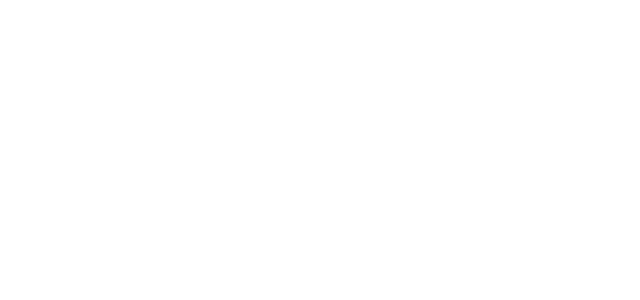
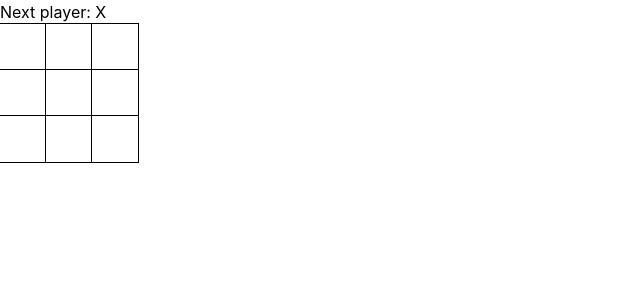
Before and after one commit to oOFaYOo/easy_games_for_two, a React (Create React App) app: page / in a window 1280 px wide. Shown: the top 300 px of the page, without its empty margins (0-640 px from the left). Built offline with nearby package versions, Linux system fonts and the light colour scheme.

Commit message:
init tictactoe

```diff
--- a/src/App.tsx
+++ b/src/App.tsx
@@ -1,9 +1,10 @@
 import React from 'react';
+import TicTacToe from "./TicTacToe";
 
 function App() {
   return (
     <div className="">
-
+      <TicTacToe />
     </div>
   );
 }
--- /dev/null
+++ b/src/TicTacToe/Board/index.tsx
@@ -0,0 +1,72 @@
+import React from "react";
+import Square from "../Square";
+
+function calculateWinner(squares: string[]) {
+    const lines = [
+        [0, 1, 2],
+        [3, 4, 5],
+        [6, 7, 8],
+        [0, 3, 6],
+        [1, 4, 7],
+        [2, 5, 8],
+        [0, 4, 8],
+        [2, 4, 6],
+    ];
+    for (let i = 0; i < lines.length; i++) {
+        const [a, b, c] = lines[i];
+        if (squares[a] && squares[a] === squares[b] && squares[a] === squares[c]) {
+            return squares[a];
+        }
+    }
+    return null;
+}
+
+const Board = ({
+                   xIsNext,
+                   squares,
+                   onPlay
+               }: { xIsNext: boolean, squares: string[], onPlay: (nextSquares: string[]) => void }) => {
+    function handleClick(i: any) {
+        if (calculateWinner(squares) || squares[i]) {
+            return;
+        }
+        const nextSquares = squares.slice();
+        if (xIsNext) {
+            nextSquares[i] = 'X';
+        } else {
+            nextSquares[i] = 'O';
+        }
+        onPlay(nextSquares);
+    }
+
+    const winner = calculateWinner(squares);
+    let status;
+    if (winner) {
+        status = 'Winner: ' + winner;
+    } else {
+        status = 'Next player: ' + (xIsNext ? 'X' : 'O');
+    }
+
+    return (
+        <>
+            <div>{status}</div>
+            <div>
+                <Square value={squares[0]} onSquareClick={() => handleClick(0)}/>
+                <Square value={squares[1]} onSquareClick={() => handleClick(1)}/>
+                <Square value={squares[2]} onSquareClick={() => handleClick(2)}/>
+            </div>
+            <div>
+                <Square value={squares[3]} onSquareClick={() => handleClick(3)}/>
+                <Square value={squares[4]} onSquareClick={() => handleClick(4)}/>
+                <Square value={squares[5]} onSquareClick={() => handleClick(5)}/>
+            </div>
+            <div>
+                <Square value={squares[6]} onSquareClick={() => handleClick(6)}/>
+                <Square value={squares[7]} onSquareClick={() => handleClick(7)}/>
+                <Square value={squares[8]} onSquareClick={() => handleClick(8)}/>
+            </div>
+        </>
+    );
+}
+
+export default Board;
--- /dev/null
+++ b/src/TicTacToe/Square/index.tsx
@@ -0,0 +1,11 @@
+import React from "react";
+
+const Square = ({value, onSquareClick}: { value: string, onSquareClick: () => void }) => {
+    return (
+        <button className={'w-12 h-12 border border-black bg-white m-[-1px] float-left'} onClick={onSquareClick}>
+            {value}
+        </button>
+    )
+}
+
+export default Square;
--- /dev/null
+++ b/src/TicTacToe/index.tsx
@@ -0,0 +1,25 @@
+import React,{ useState } from "react";
+import Board from "./Board";
+
+const TicTacToe = () => {
+    const [history, setHistory] = useState([Array(9).fill(null)]);
+    const [currentMove, setCurrentMove] = useState(0);
+    const xIsNext = currentMove % 2 === 0;
+    const currentSquares = history[currentMove];
+
+    function handlePlay(nextSquares:any) {
+        const nextHistory = [...history.slice(0, currentMove + 1), nextSquares];
+        setHistory(nextHistory);
+        setCurrentMove(nextHistory.length - 1);
+    }
+
+    return (
+        <div className={'flex flex-row'}>
+            <div>
+                <Board xIsNext={xIsNext} squares={currentSquares} onPlay={handlePlay} />
+            </div>
+        </div>
+    );
+}
+
+export default TicTacToe;
```
